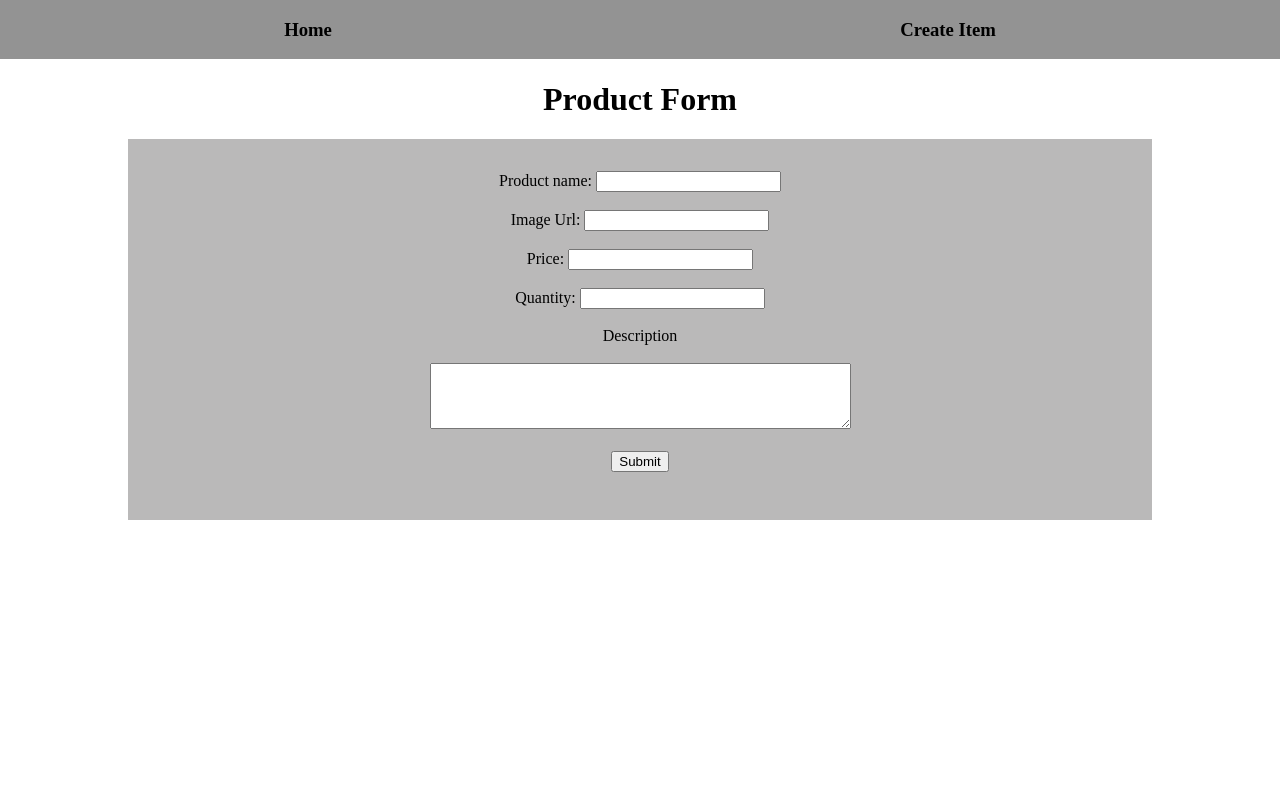
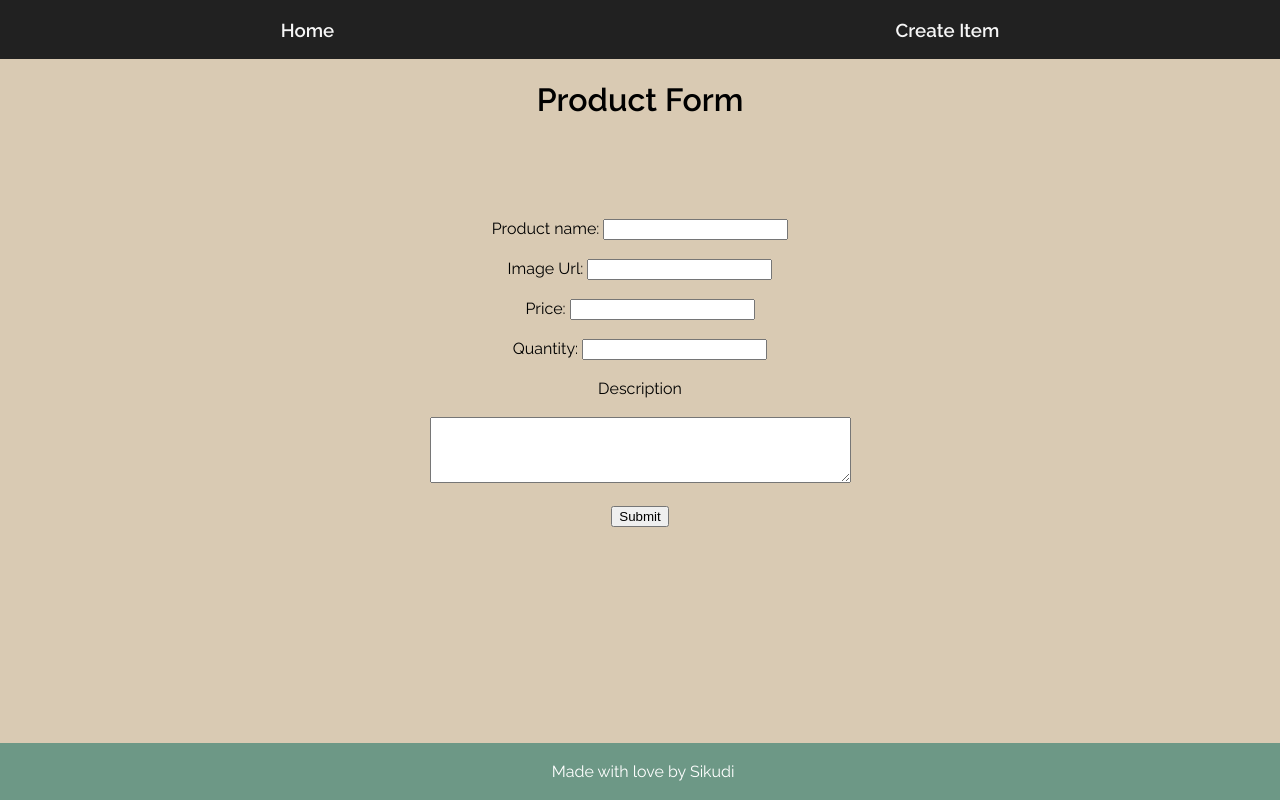
Before and after one commit to levisikudi/Mod-2-project, a website: page public/create_page/index.html in a window 1280 px wide. Drawn offline with Linux system fonts and the light colour scheme.

Commit message:
create page css

```diff
--- a/public/create_page/index.css
+++ b/public/create_page/index.css
@@ -1,6 +1,9 @@
 body{
     box-sizing: border-box;
     margin: 0;
+    font-family: 'Raleway', sans-serif;
+    background-color: #D9CAB3;
+    min-height: 100vh;
 }
 
 h1{
@@ -8,15 +11,25 @@ h1{
 }
 
 #product-form{
-    background-color: rgb(186, 185, 185);
-    padding: 2rem 0;
+    background-color: transparent;
+    padding: 5rem 0;
     width: 80vw;
     text-align: center;
     margin: 0 auto;
 
 }
 nav{
-    background-color: rgb(147, 147, 147);
+    background-color: #212121;
+    color: #F6F6F6;
     display: flex;
     justify-content: space-around;
 }
+footer{
+    background-color: #6D9886;
+    position: fixed;
+    bottom: 0;
+    text-align: center;
+    color: white;
+    padding: 0.2rem;
+    width: 100vw;
+}
--- a/public/create_page/index.html
+++ b/public/create_page/index.html
@@ -5,6 +5,11 @@
     <meta http-equiv="X-UA-Compatible" content="IE=edge">
     <meta name="viewport" content="width=device-width, initial-scale=1.0">
     <title>Create Product</title>
+
+    <!-- // font links -->
+    <link rel="preconnect" href="https://fonts.googleapis.com">
+    <link rel="preconnect" href="https://fonts.gstatic.com" crossorigin>
+    <link href="https://fonts.googleapis.com/css2?family=Raleway:ital,wght@0,300;0,400;0,600;1,200;1,300;1,400;1,500&display=swap" rel="stylesheet">
 
     <link rel="stylesheet" href="./index.css">
     <script defer src="./index.js"></script>
@@ -16,6 +21,8 @@
         <h3 id="product_page">Home</h3>
         <h3 id="create_product_page">Create Item</h3>
     </nav>
+    <main>
+
 
         <h1>Product Form</h1>
 
@@ -38,6 +45,10 @@
             <button id="submit-button">Submit</button>
             <p id="status-log"></p>
         </div>
+    </main>
 
+    <footer>
+        <p>Made with love by Sikudi</p>
+    </footer>
 </body>
 </html>
```
Lines whose indentation alone changed are shown as unchanged.
